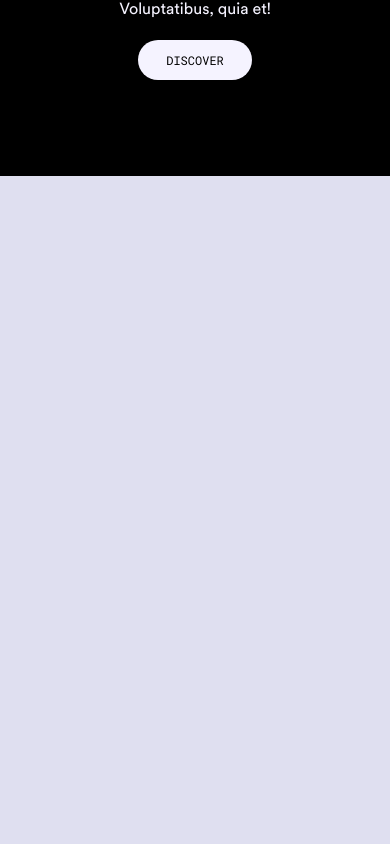
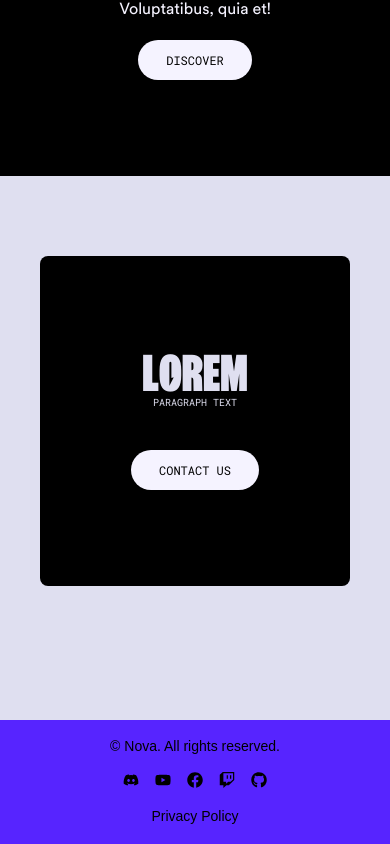
Before and after one commit to Nem702/reactProject, a React (Vite) app: page / in a window 390 px wide. Shown: the part 5949-6793 px from the top of the page. Before the commit the page ends 6125 px from the top, so only its background shows below. Built offline with nearby package versions, Linux system fonts and the light colour scheme; a web font is replaced by a local one.

Commit message:
added contact and footer sections, contact image is out of place, footer link mapping is throwing 'two children witht the same key [object Object]'

```diff
--- a/src/App.jsx
+++ b/src/App.jsx
@@ -4,6 +4,8 @@
 import Navbar from './components/Navbar'
 import Features from './components/Features'
 import Story from './components/Story'
+import Contact from './components/Contact'
+import Footer from './components/Footer'
 
 const App = () => {
   return (
@@ -13,6 +15,8 @@
       <About />
       <Features />
       <Story />
+      <Contact />
+      <Footer />
     </main>
   )
 }
--- /dev/null
+++ b/src/components/Contact.jsx
@@ -0,0 +1,45 @@
+import React from 'react'
+import Button from './Button'
+
+const ImageClipBox = ({ src, clipClass}) => (
+    <div className={clipClass}>
+        <img src={src} />
+    </div>
+)
+
+const Contact = () => {
+  return (
+    <div id='contact' className='my-20 min-h-96 w-screen px-10' >
+        <div className="relative rounded-lg bg-black py-24 text-blue-50 sm:overflow-hidden">
+            <div className="absolute -left-20 top-0 hidden h-full w-72 overflow-hidden sm:block lg:left-20 lg:w-96">
+                <ImageClipBox
+                    clipClass='contact-clip-path-1'
+                    src='img/contact-1.webp'
+                />
+                <ImageClipBox
+                    clipClass='contact-clip-path-2'
+                    src='img/contact-2.webp'
+                />
+            </div>
+
+            {/* <div className="absolute -top-40 left-20 w-60 sm:top-1/2 md:left-auto md:right-10 lg:top-20 lg:w-80">
+                <ImageClipBox
+                    src='img/swordman-partial.webp'
+                    clipClass='absolute md:scale-125'
+                />
+                <ImageClipBox
+                    src='img/swordman.webp'
+                    clipClass='sword-man-clip-path md:scale-125'
+                />
+            </div> */}
+            <div className="flex flex-col items-center text-center">
+                <p className='special-font w-full font-zentry text-5xl leading-[0.9] md:text-[6rem]'>L<b>o</b>rem</p>
+                <p className="font-general text-[10px] uppercase">Paragraph Text</p>
+                <Button title="contact us" containerClass="mt-10 cursor-pointer" />
+            </div>
+        </div>
+    </div>
+  )
+}
+
+export default Contact
--- /dev/null
+++ b/src/components/Footer.jsx
@@ -0,0 +1,38 @@
+import React from 'react'
+import { FaDiscord, FaFacebook, FaGithub, FaTwitch, FaYoutube } from 'react-icons/fa'
+
+
+const links = [
+  {href: 'https://discord.com', icon: <FaDiscord />},
+  {href: 'https://youtube.com', icon: <FaYoutube />},
+  {href: 'https://facebook.com', icon: <FaFacebook />},
+  {href: 'https://twitch.com', icon: <FaTwitch />},
+  {href: 'https://github.com', icon: <FaGithub />},
+]
+
+const Footer = () => {
+  return (
+    <footer className='w-screen bg-violet-300 py-4 text-black'>
+      <div className="container mx-auto flex flex-col items-center justify-between gap-4 px-4 md:flex-row">
+        <p className='text-center text-sm md:text-left'>
+          &copy; Nova. All rights reserved.
+        </p>
+        <div className='flex justify-center gap-4 md:justify-start'>
+          {links.map((link) => (
+            <a key={link} href={link.href} target='_blank' rel='noopener noreferrer' className='text-black transition-colors duration-500 ease-in-out hover:text-white'>
+              {/* _target blank opens new tab */}
+              {link.icon}
+            </a>
+          ))}
+        </div>
+        <div>
+          <a href="#privacy-policy" className="text-center text-sm hover:underline md:text-right">
+            Privacy Policy
+          </a>
+        </div>
+      </div>
+    </footer>
+  )
+}
+
+export default Footer
```
